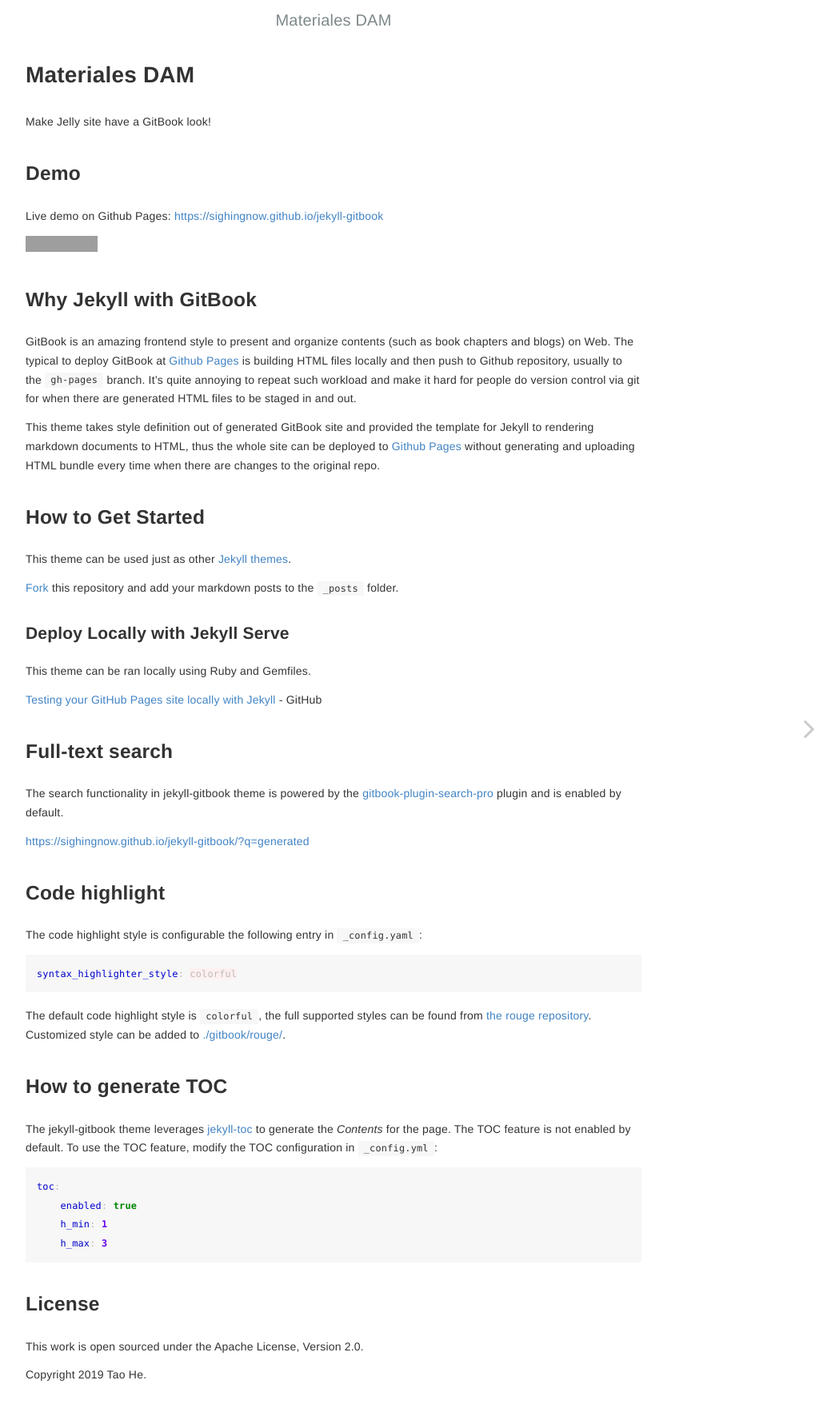
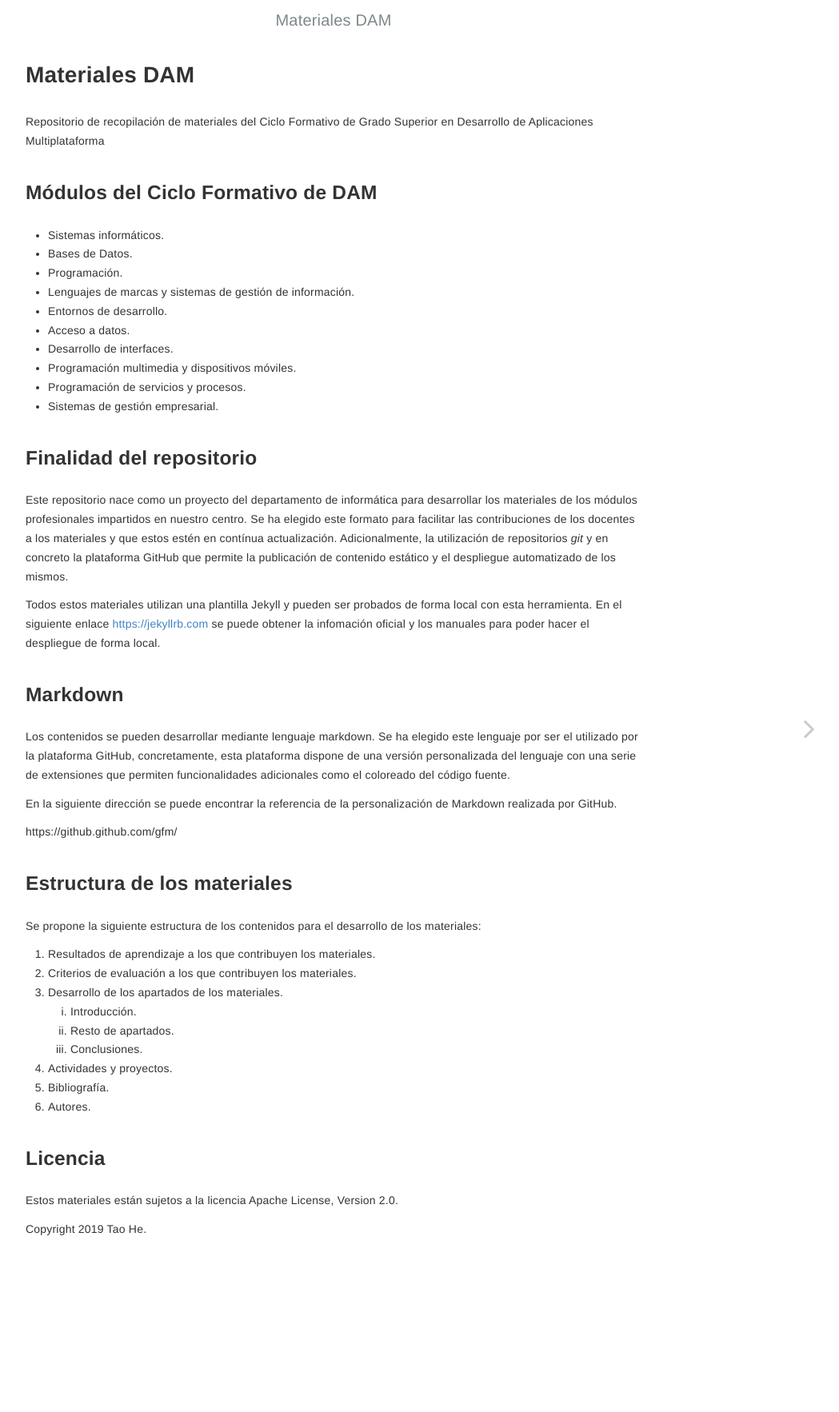
Before and after one commit to IESPoetaPacoMolla/MaterialesDAM, a Jekyll site: the page built from index.md, in a window 1280 px wide. Shown: the top 1766 px of the page at 80% size, without its empty margins (223-1272 px from the left). Built offline with Jekyll 4.4.1, drawn with Linux system fonts in a browser that asks for light colours; grey boxes are pictures that could not be loaded.

Commit message:
Personalización Inicio y material de ejemplo

````diff
--- a/index.md
+++ b/index.md
@@ -2,72 +2,52 @@
 layout: home
 ---
 
-Make Jelly site have a GitBook look!
+Repositorio de recopilación de materiales del Ciclo Formativo de Grado Superior en Desarrollo de Aplicaciones Multiplataforma
 
-## Demo
+## Módulos del Ciclo Formativo de DAM
 
-Live demo on Github Pages: [https://sighingnow.github.io/jekyll-gitbook](https://sighingnow.github.io/jekyll-gitbook)
+* Sistemas informáticos.
+* Bases de Datos.
+* Programación.
+* Lenguajes de marcas y sistemas de gestión de información.
+* Entornos de desarrollo.
+* Acceso a datos.
+* Desarrollo de interfaces.
+* Programación multimedia y dispositivos móviles.
+* Programación de servicios y procesos.
+* Sistemas de gestión empresarial.
 
-[![Jekyll Themes](https://img.shields.io/badge/featured%20on-JekyllThemes-red.svg)](https://jekyll-themes.com/jekyll-gitbook/)
+## Finalidad del repositorio
 
-## Why Jekyll with GitBook
+Este repositorio nace como un proyecto del departamento de informática para desarrollar los materiales de los módulos profesionales impartidos en nuestro centro. Se ha elegido este formato para facilitar las contribuciones de los docentes a los materiales y que estos estén en contínua actualización. Adicionalmente, la utilización de repositorios *git* y en concreto la plataforma GitHub que permite la publicación de contenido estático y el despliegue automatizado de los mismos.
 
-GitBook is an amazing frontend style to present and organize contents (such as book chapters
-and blogs) on Web. The typical to deploy GitBook at [Github Pages][1]
-is building HTML files locally and then push to Github repository, usually to the `gh-pages`
-branch. It's quite annoying to repeat such workload and make it hard for people do version
-control via git for when there are generated HTML files to be staged in and out.
+Todos estos materiales utilizan una plantilla Jekyll y pueden ser probados de forma local con esta herramienta. En el siguiente enlace [https://jekyllrb.com](https://jekyllrb.com) se puede obtener la infomación oficial y los manuales para poder hacer el despliegue de forma local.
 
-This theme takes style definition out of generated GitBook site and provided the template
-for Jekyll to rendering markdown documents to HTML, thus the whole site can be deployed
-to [Github Pages][1] without generating and uploading HTML bundle every time when there are
-changes to the original repo.
+## Markdown
 
-## How to Get Started
+Los contenidos se pueden desarrollar mediante lenguaje markdown. Se ha elegido este lenguaje por ser el utilizado por la plataforma GitHub, concretamente, esta plataforma dispone de una versión personalizada del lenguaje con una serie de extensiones que permiten funcionalidades adicionales como el coloreado del código fuente.
 
-This theme can be used just as other [Jekyll themes][1].
+En la siguiente dirección se puede encontrar la referencia de la personalización de Markdown realizada por GitHub.
 
-[Fork][3] this repository and add your markdown posts to the `_posts` folder.
+https://github.github.com/gfm/
 
-### Deploy Locally with Jekyll Serve
+## Estructura de los materiales
 
-This theme can be ran locally using Ruby and Gemfiles.
+Se propone la siguiente estructura de los contenidos para el desarrollo de los materiales:
 
-[Testing your GitHub Pages site locally with Jekyll](https://docs.github.com/en/pages/setting-up-a-github-pages-site-with-jekyll/testing-your-github-pages-site-locally-with-jekyll) - GitHub
+1. Resultados de aprendizaje a los que contribuyen los materiales.
+2. Criterios de evaluación a los que contribuyen los materiales.
+3. Desarrollo de los apartados de los materiales.
+   1. Introducción.
+   2. Resto de apartados.
+   3. Conclusiones.
+4. Actividades y proyectos.
+5. Bibliografía.
+6. Autores.
 
-## Full-text search
+## Licencia
 
-The search functionality in jekyll-gitbook theme is powered by the [gitbook-plugin-search-pro][5] plugin and is enabled by default.
-
-[https://sighingnow.github.io/jekyll-gitbook/?q=generated](https://sighingnow.github.io/jekyll-gitbook/?q=generated)
-
-## Code highlight
-
-The code highlight style is configurable the following entry in `_config.yaml`:
-
-```yaml
-syntax_highlighter_style: colorful
-```
-
-The default code highlight style is `colorful`, the full supported styles can be found from [the rouge repository][6]. Customized
-style can be added to [./gitbook/rouge/](./gitbook/rouge/).
-
-## How to generate TOC
-
-The jekyll-gitbook theme leverages [jekyll-toc][4] to generate the *Contents* for the page.
-The TOC feature is not enabled by default. To use the TOC feature, modify the TOC
-configuration in `_config.yml`:
-
-```yaml
-toc:
-    enabled: true
-    h_min: 1
-    h_max: 3
-```
-
-## License
-
-This work is open sourced under the Apache License, Version 2.0.
+Estos materiales están sujetos a la licencia Apache License, Version 2.0.
 
 Copyright 2019 Tao He.
 
````
Also changed, not shown: _posts/2019-04-27-Acceso a Datos.md (renamed from _posts/2019-04-27-why.md, +4 -4 lines), 1 other file.
